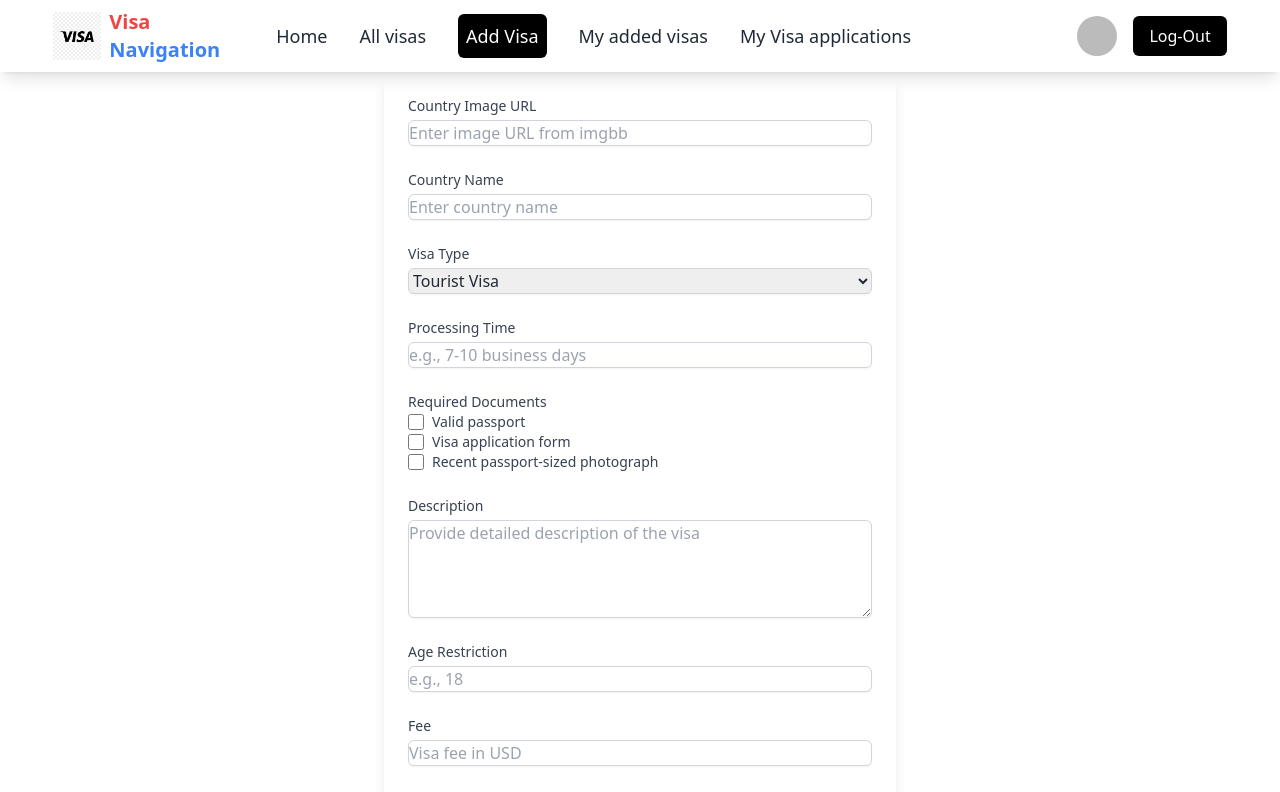
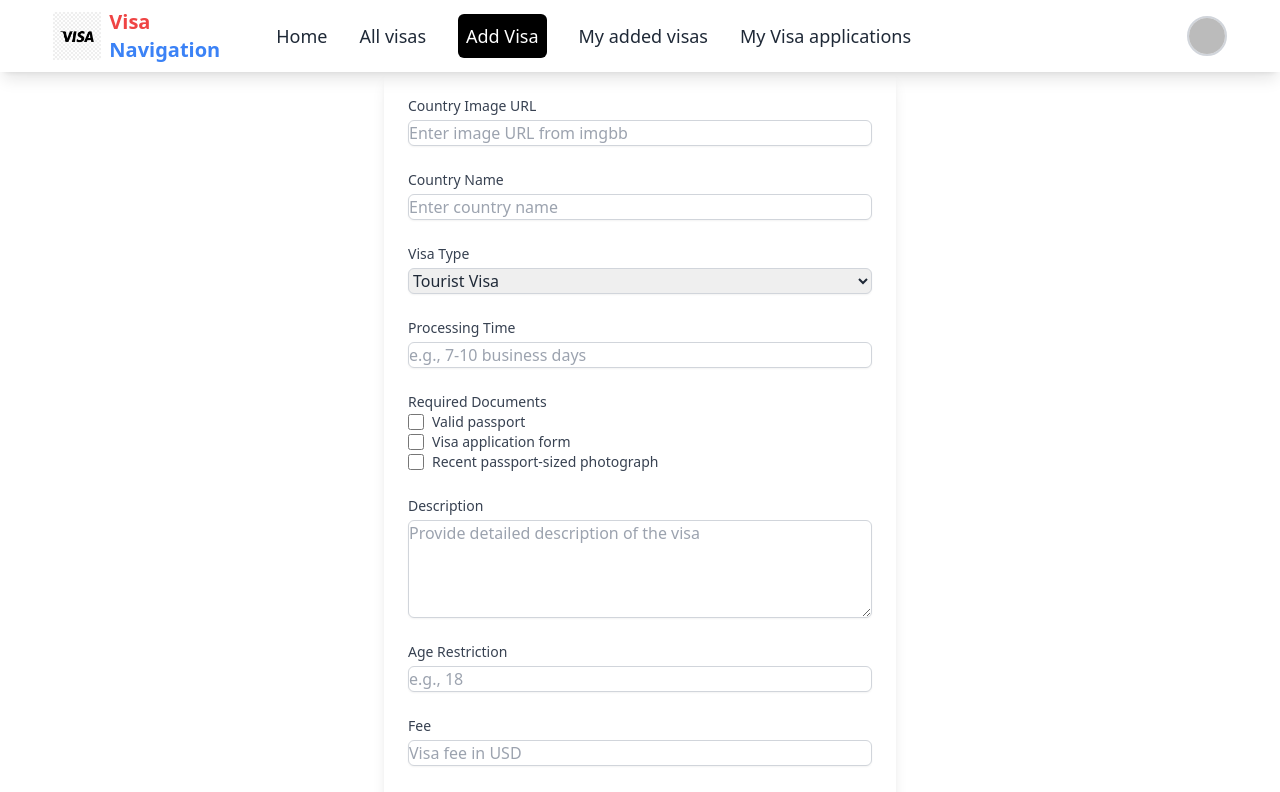
Before and after one commit to RaihanSoft/Passport-Pathway-client, a React (Vite) app: page /addVisa in a window 1280 px wide. Shown: the top 792 px of the page. Built offline with nearby package versions, Linux system fonts and the light colour scheme; no server answers; sample sign-in values are in the browser's storage.

Commit message:
hovering on Photo URL logout and username show

```diff
--- a/src/Components/Navbar/Navbar.jsx
+++ b/src/Components/Navbar/Navbar.jsx
@@ -74,14 +74,6 @@ const Navbar = () => {
 
     return (
         <header className="sticky top-0 z-50 backdrop-blur-xl bg-white bg-opacity-80 shadow-lg">
-            {/* Welcome Message */}
-            {/* {showWelcome && user && user.email && (
-                <div className="bg-gray-300 py-2 text-center">
-                    <p className="text-sm font-semibold">
-                        Welcome, {<span className="text-red-600" >{user.displayName}</span> || "User"} <span className="text-red-500" >!</span>
-                    </p>
-                </div>
-            )} */}
 
             {/* Navbar */}
             <div className="w-11/12 mx-auto flex items-center justify-between py-2 ">
@@ -99,22 +91,31 @@ const Navbar = () => {
                 {/* Links for larger screens */}
                 <div className="hidden lg:flex flex-1 justify-start">{links}</div>
 
-                <div className="flex items-center justify-center gap-4 " >
+
+
+                <div className="flex items-center justify-center gap-4">
                     {/* User Section */}
-                    <div className="flex items-center  space-x-4">
+
+                    <div className="flex items-center space-x-4">
                         {user && user.email ? (
-                            <div className="flex items-center space-x-4">
+                            <div className="relative group flex items-center space-x-3">
+                                {/* User Photo */}
                                 <img
-                                    className="h-10 w-10 rounded-full"
+                                    className="h-10 w-10 rounded-full cursor-pointer border-2 border-gray-300"
                                     src={user.photoURL}
                                     alt="User"
                                 />
-                                <button
-                                    onClick={handleLogOut}
-                                    className="px-4 py-2 bg-black text-white rounded-md"
-                                >
-                                    Log-Out
-                                </button>
+
+                                {/* Display Name and Logout Button - both visible on hover */}
+                                <div className="absolute top-12 left-1/2 transform -translate-x-1/2 w-28 bg-white border border-gray-300 rounded-lg shadow-lg opacity-0 group-hover:opacity-100 transition-opacity duration-300 text-center p-2">
+                                    <span className="block text-gray-700 font-medium">{user.displayName}</span>
+                                    <button
+                                        onClick={handleLogOut}
+                                        className="mt-2 px-4 py-1 bg-black text-white rounded-md"
+                                    >
+                                        Log-Out
+                                    </button>
+                                </div>
                             </div>
                         ) : (
                             <NavLink to="/login">
@@ -124,6 +125,16 @@ const Navbar = () => {
                             </NavLink>
                         )}
                     </div>
+
+                    {!user && (
+                        <div>
+                            <NavLink to="/register">
+                                <button className="px-4 py-2 bg-black text-white rounded-md">
+                                    Register
+                                </button>
+                            </NavLink>
+                        </div>
+                    )}
 
                     {/* Hamburger Menu */}
                     <div className="lg:hidden relative">
@@ -149,12 +160,16 @@ const Navbar = () => {
 
                         {/* Dropdown Menu for small screens */}
                         {isMenuOpen && (
-                            <div className="  absolute right-0 mt-2 bg-white border rounded-lg shadow-lg z-10 p-4">
+                            <div className="absolute right-0 mt-2 bg-white border rounded-lg shadow-lg z-10 p-4">
                                 {links}
                             </div>
                         )}
                     </div>
                 </div>
+
+
+
+
 
             </div>
         </header>
```
